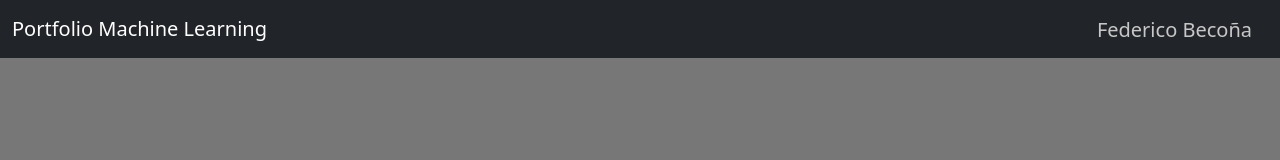
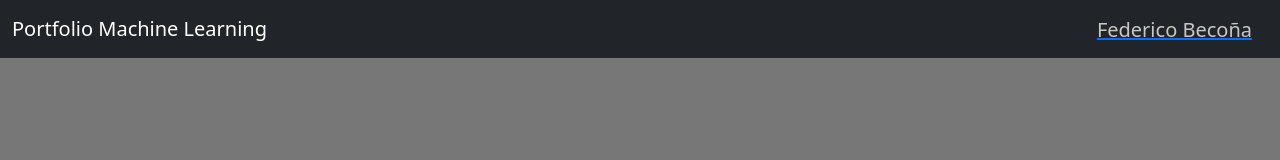
Before and after one commit to federicobecona/machine-learning-portfolio, an Angular app in the folder web/: page /home in a window 1280 px wide. Shown: the top 160 px of the page. Built offline with nearby package versions, Linux system fonts and the light colour scheme.

Commit message:
Update app.component.html

```diff
--- a/web/src/app/app.component.html
+++ b/web/src/app/app.component.html
@@ -2,7 +2,7 @@
   <nav class="navbar navbar-expand-md navbar-dark fixed-top bg-dark">
     <div class="container-fluid">
       <a  id="home" class="navbar-brand" (click)="goHome()">Portfolio Machine Learning</a>
-      <h2 class="mi-nombre">Federico Becoña</h2>
+      <a href="https://www.linkedin.com/in/federicobecona/"><h2 class="mi-nombre" >Federico Becoña</h2></a>
     </div>
   </nav>
 </header>
```
